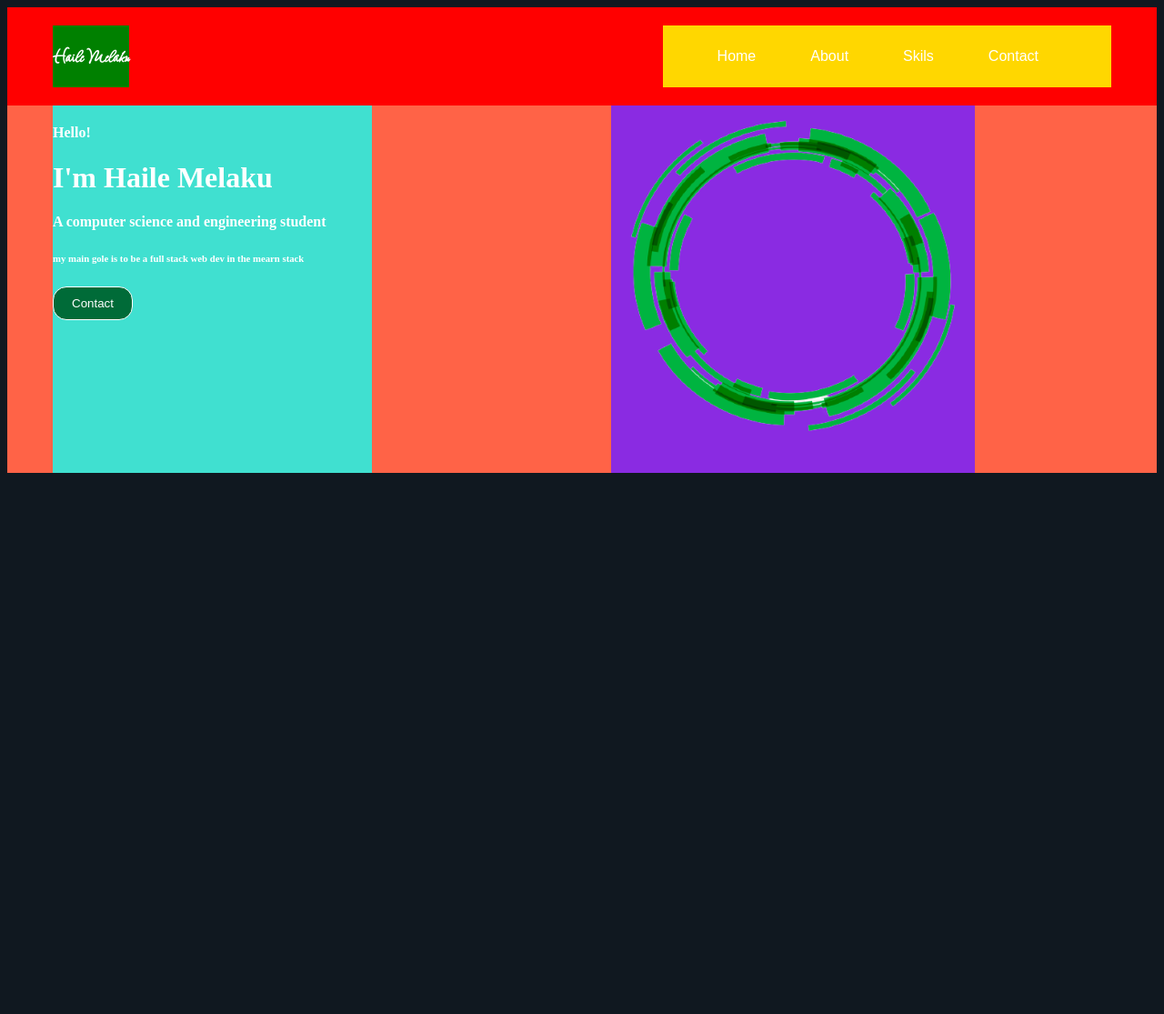
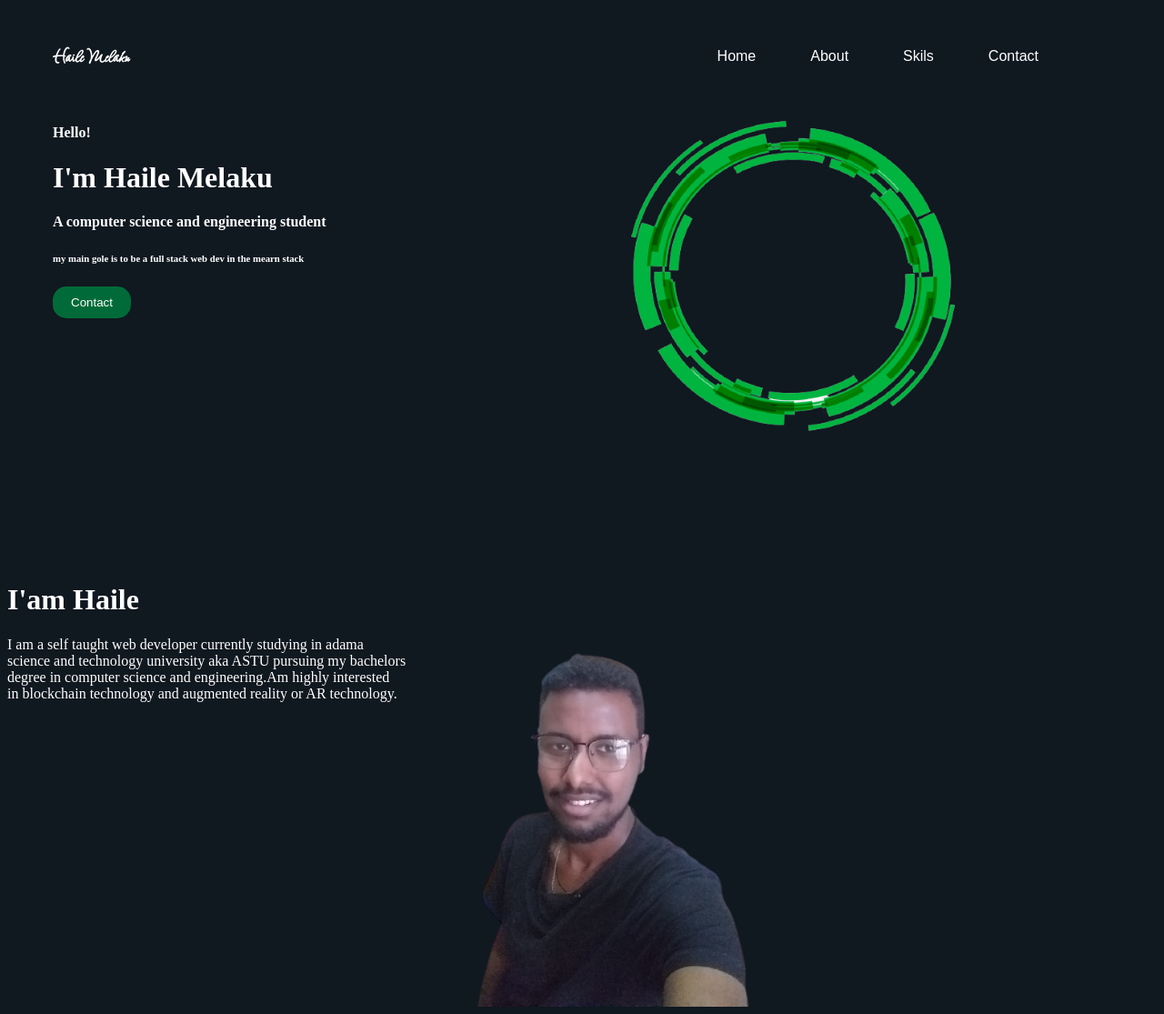
Before and after one commit to Haile-08/Personal_Websites, a plain HTML site: page index.html in a window 1280 px wide. Shown: the whole page at 91% size. Before the commit the page ends 800 px from the top, so only its background shows below. Drawn offline with Linux system fonts and the light colour scheme.

Commit message:
with out the colors

```diff
--- a/css/style.css
+++ b/css/style.css
@@ -14,7 +14,7 @@ body{
 
 .header-1{
     display: flex;
-    background-color: red;
+
     justify-content: space-between;
     padding: 20px 0px 20px 0px;
 }
@@ -24,7 +24,7 @@ body{
     font-size: 20px;
 }
 .name{
-    background-color: green;
+
     margin-left: 50px;
     font-family: haile;
 
@@ -35,7 +35,7 @@ body{
 }
 .menu{
     display: flex;
-    background-color:gold;
+
     margin-right: 50px;
     justify-content: space-evenly;
     padding: 0px 40px 0px 40px;
@@ -76,16 +76,16 @@ body{
 /*==========Home ==========*/
 .home{
     display: flex;
-    background-color: tomato;
+
     justify-content: space-between;
 }
 .text{
-    background-color: turquoise;
+
     margin-left: 50px;
     padding-right: 50px;
 }
 .image{
-    background-color: blueviolet;
+
     margin-right: 200px;
 }
 
@@ -93,7 +93,7 @@ body{
     padding: 10px 20px 10px 20px;
     border-radius: 15px;
     background-color: var(--mygreen);
-    border: 1px solid #fff;
+    border: 0px solid #fff;
     color: #fff;
 }
 
@@ -116,3 +116,26 @@ body{
         font-size: 10px;
     }
 }
+
+
+/*===========about=========*/
+.about{
+    display: flex;
+
+
+
+}
+.infor{
+    margin-top: 100px;
+
+}
+.images {
+    display: flex;
+    align-items: center;
+    justify-content: center;
+
+}
+.images img{
+    padding-top: 10px;
+
+}
--- a/index.html
+++ b/index.html
@@ -15,15 +15,15 @@
            <div><h1><a href="#">Haile Melaku</a></h1></div>
         </nav>
         <div class="menu">
-            <a href="#" class="navlink">Home</a>
-            <a href="#" class="navlink">About</a>
+            <a href="#home" class="navlink">Home</a>
+            <a href="#about" class="navlink">About</a>
             <a href="#" class="navlink">Skils</a>
             <a href="#" class="navlink">Contact</a>
         </div>
 
     </header>
     <!--==========Home=========-->
-    <main class="home">
+    <main class="home" id="home">
         <div class="text">
              <h4>Hello!</h4>
              <h1>I'm Haile Melaku</h1>
@@ -35,5 +35,19 @@
                 <img src="image/circle.png" alt="" width="400px" height="400px">
         </div>
     </main>
+    <!---===========about=========-->
+    <main class="about" id="about">
+        <div class="infor">
+              <h1>I'am Haile</h1>
+              <p>I am a self taught web  developer currently studying in adama <br>
+                science and technology  university aka ASTU pursuing my bachelors <br>
+                degree in computer science and engineering.Am highly interested <br>
+                in blockchain technology and augmented reality  or AR technology.
+                </p>
+        </div>
+        <div class="images">
+            <img src="image/img.png" alt="">
+        </div>
+    </main>
 </body>
 </html>
```
Also changed, not shown: image/img.png (added).
